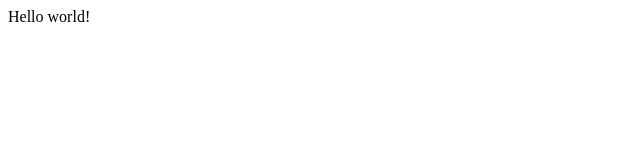
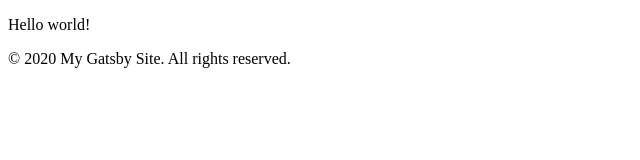
Before and after one commit to prestonso/gtdg-ch2-pages-components, a Gatsby site: page / in a window 1280 px wide. Shown: the whole page, without its empty margins (0-640 px from the left). Built offline with nearby package versions, Linux system fonts and the light colour scheme; Gatsby itself is replaced by a stand-in of ours.

Commit message:
Add footer component to home page

```diff
--- a/src/pages/index.js
+++ b/src/pages/index.js
@@ -1,5 +1,11 @@
 import React from "react"
+import Footer from "../components/footer"
 
 export default function Home() {
-  return <div>Hello world!</div>
+  return (
+    <div>
+      <p>Hello world!</p>
+      <Footer />
+    </div>
+  )
 }
```
